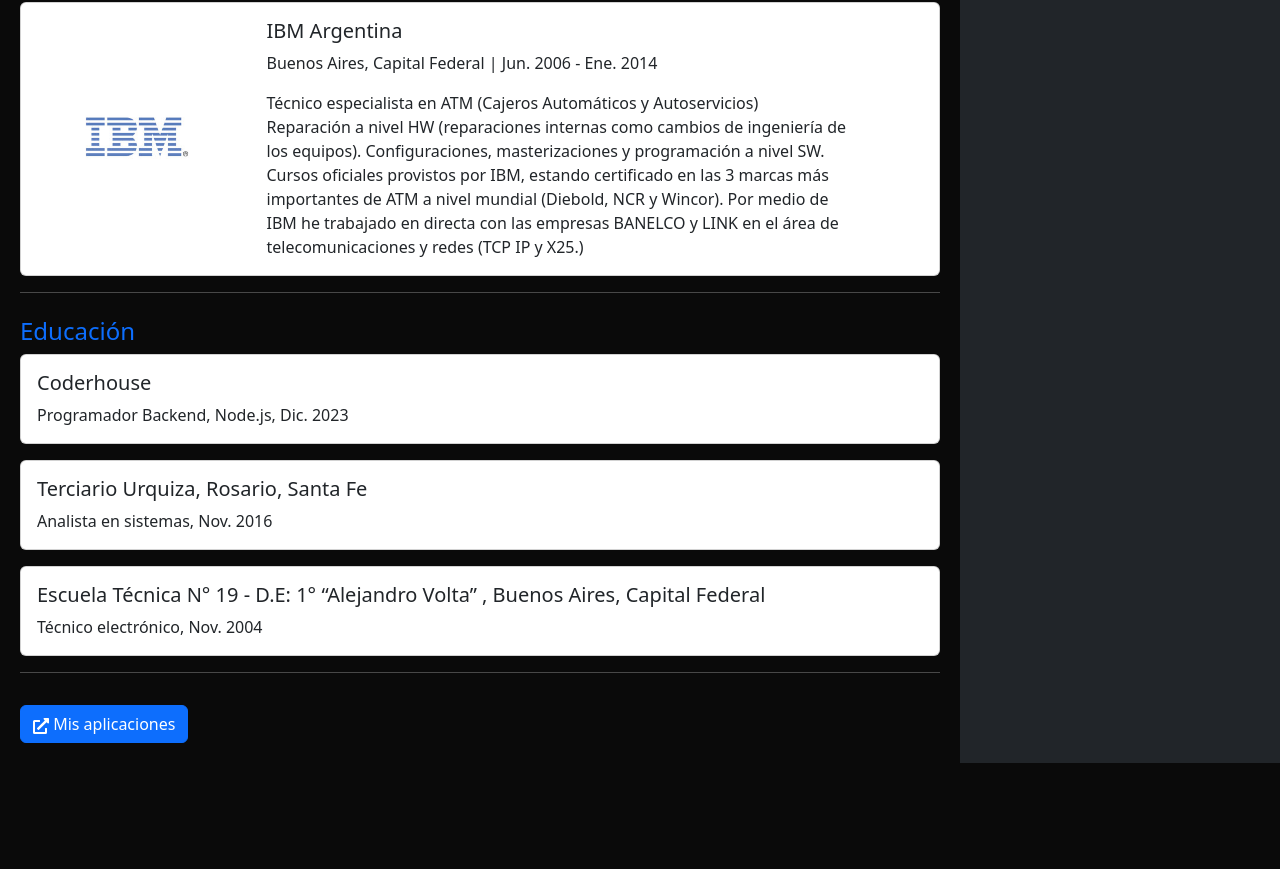
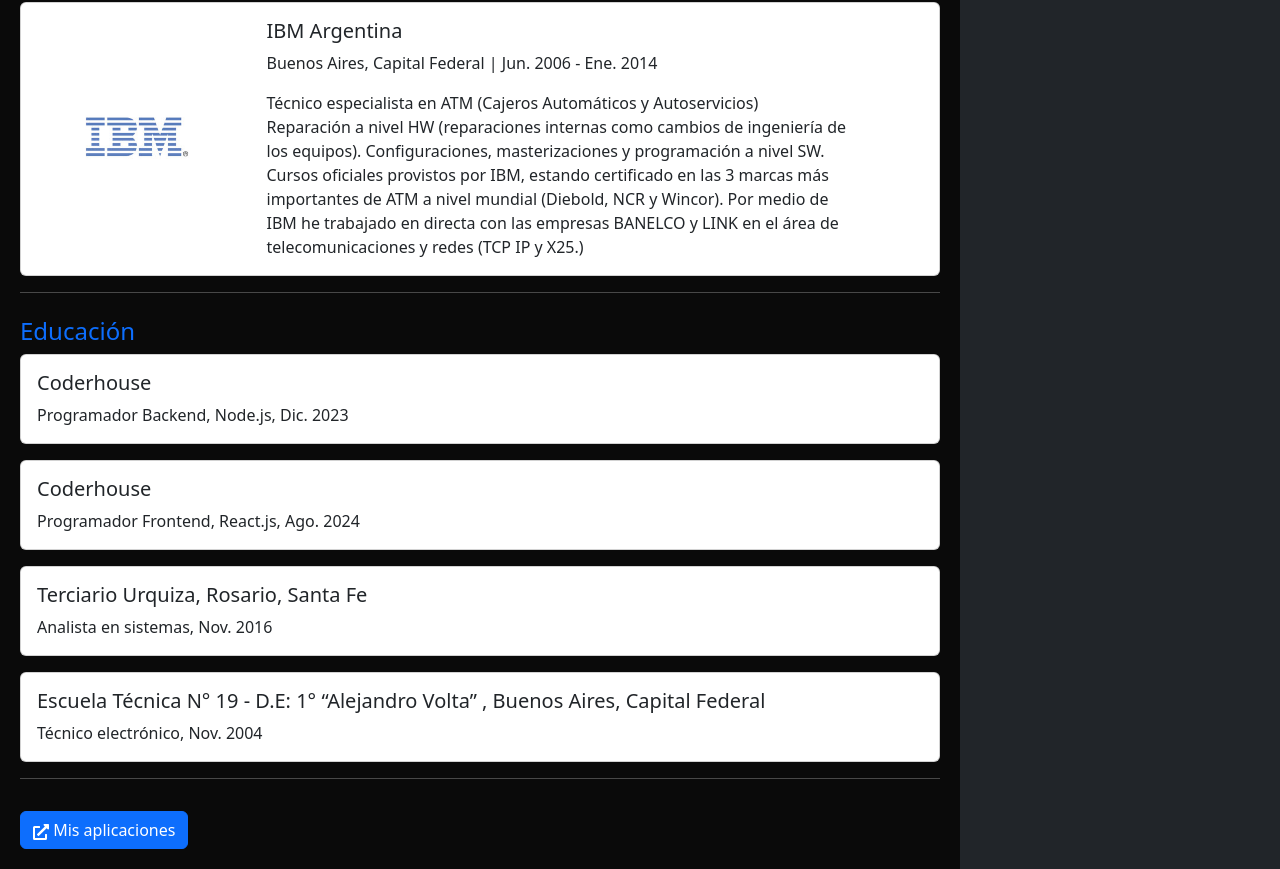
Before and after one commit to martinprado1000/00_Web-React-Portfolio, a React (Vite) app in the folder FrontServer_React-Vite/: page / in a window 1280 px wide. Shown: the part 990-1859 px from the top of the page. Before the commit the page ends 1753 px from the top, so only its background shows below. Built offline with nearby package versions, Linux system fonts and the light colour scheme.

Commit message:
add react

```diff
--- a/FrontServer_React-Vite/src/components/body/BodyHome.jsx
+++ b/FrontServer_React-Vite/src/components/body/BodyHome.jsx
@@ -173,6 +173,15 @@
 
             <div className="card mb-3">
               <div className="card-body">
+                <h5 className="card-title">Coderhouse</h5>
+                <p className="card-text">
+                  Programador Frontend, React.js, Ago. 2024
+                </p>
+              </div>
+            </div>
+
+            <div className="card mb-3">
+              <div className="card-body">
                 <h5 className="card-title">
                   Terciario Urquiza, Rosario, Santa Fe
                 </h5>
```
